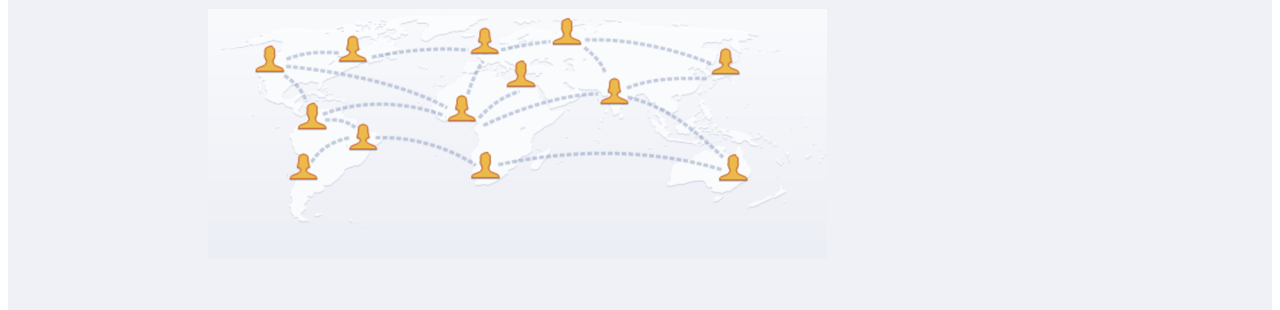
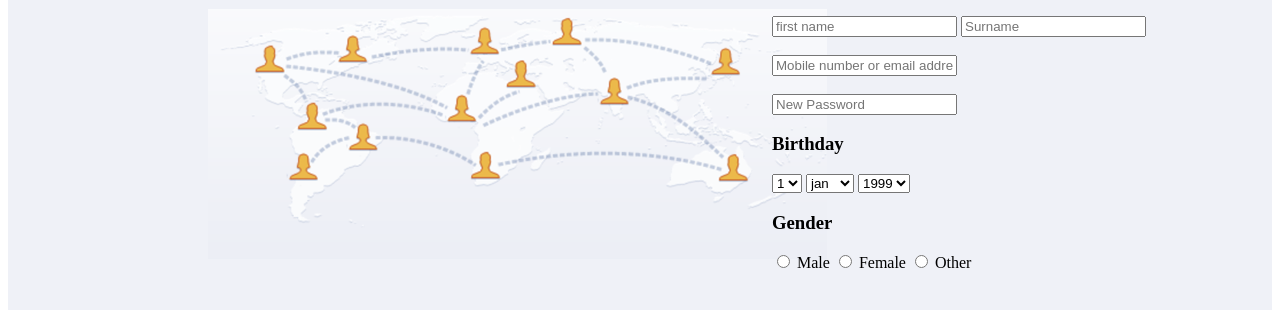
Before and after one commit to yasminGhazy/Training-Facebook, a plain HTML site: page index.html in a window 1280 px wide. Shown: the part 250-560 px from the top of the page. Drawn offline with Linux system fonts and the light colour scheme; files whose address does not match are found by name.

Commit message:
facebook

```diff
--- a/style.css
+++ b/css/style.css
@@ -26,14 +26,14 @@ margin-right: 170px;
 }
 #Register{
     float: right;
-    margin: 50px;
+    margin: 30px;
     height: auto;
-    width: auto;
-    margin-right: 200px;
+    width: 400px;
+    margin-right: 100px;
 
 }
 #map{
-    width: auto;
+    width: 400px;
     height: auto;
     margin-left: 200px;
     margin-top: 50px;
@@ -66,5 +66,5 @@ a{
     text-decoration: none;
 }
 h5{
-    width: 400px;
+    width: 300px;
 }
--- a/home.html
+++ b/index.html
@@ -2,8 +2,11 @@
 <html>
 
 <head>
+    <meta charset="UTF-8">
     <title>Facebook</title>
-    <link rel="stylesheet" type="text/css" href="style.css">
+    <meta name="viewport" content="width=device-width, initial-scale=1.0">
+    <link rel="stylesheet" href="https://cdnjs.cloudflare.com/ajax/libs/font-awesome/4.7.0/css/font-awesome.min.css">
+    <link rel="stylesheet" type="text/css" href="css/style.css">
 </head>
 
 <div id="header">
@@ -80,11 +83,11 @@
             <label for="other">Other</label>
             <br><br>
 
-<h5>By clicking Sign Up, you agree to our <a href="facebook"> Terms</a> ,<a href="facebook">  Data Policy</a> and
-    <a href="facebook">  Cookie Policy</a> . You may receive SMS notifications from us and can opt out at any time.
-</h6>
+            <h5>By clicking Sign Up, you agree to our <a href="facebook"> Terms</a> ,<a href="facebook">  Data Policy</a> and
+                <a href="facebook">  Cookie Policy</a> . You may receive SMS notifications from us and can opt out at any time.
+                </h6>
 
-            <input type="submit" value="sign up">
+                <input type="submit" value="sign up">
         </form>
         <h5><a href="facebook.com">Create a Page</a> for a celebrity, band or business.</h5>
     </div>
```
Also changed, not shown: images/logo.png (renamed from logo.png), images/map.PNG (renamed from map.PNG).
